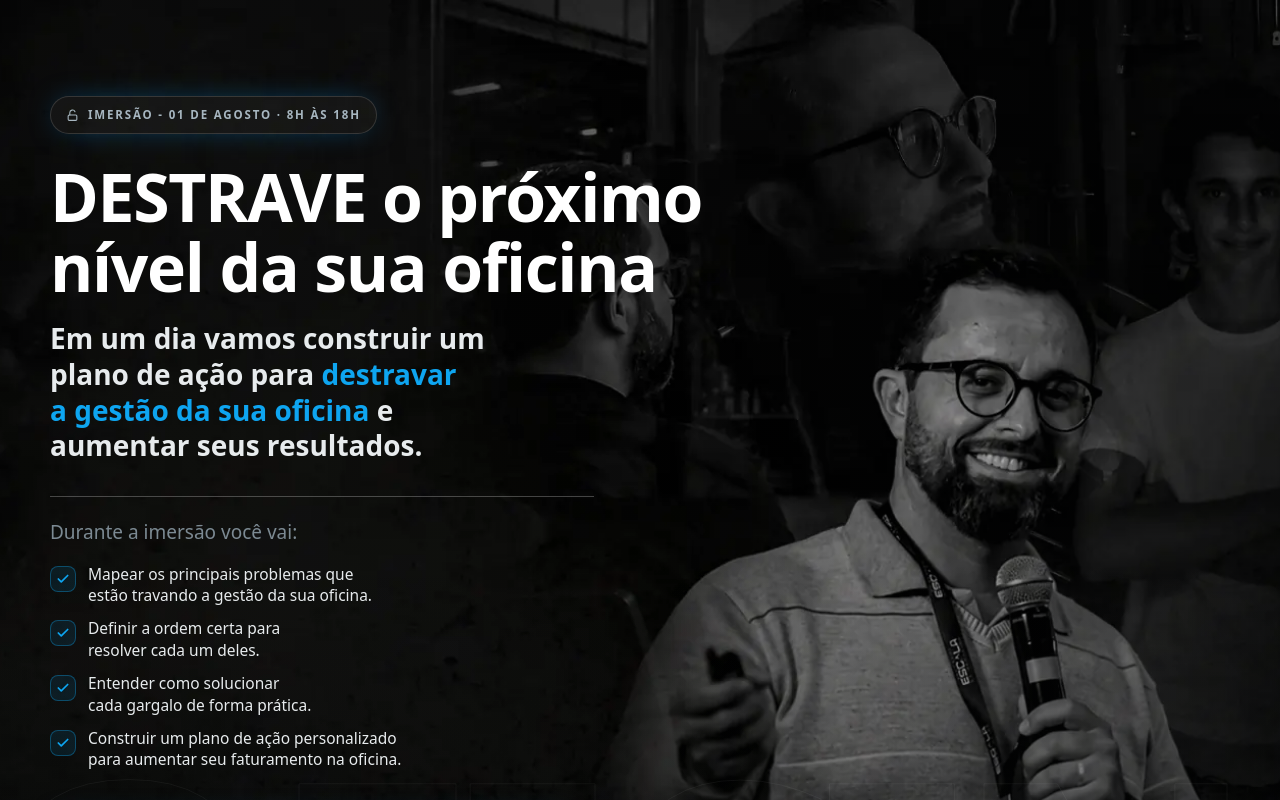
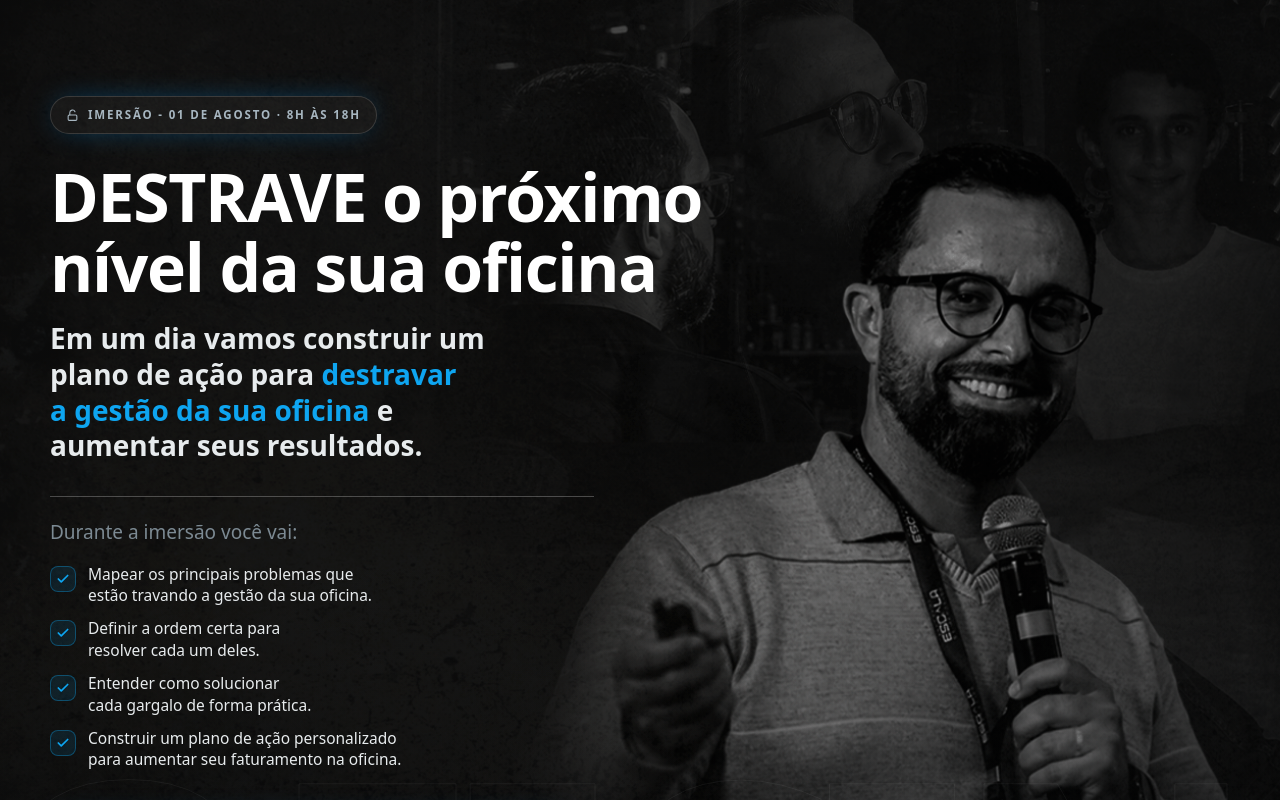
Before and after one commit to cezarhlima1/diegomensor, a Next.js app: page /destrave/lp1 in a window 1280 px wide. Shown: the top 800 px of the page. Built offline with nearby package versions, Linux system fonts and the light colour scheme.

Commit message:
foto atualizada

```diff
--- a/app/globals.css
+++ b/app/globals.css
@@ -962,7 +962,7 @@ a:focus-visible, button:focus-visible {
     background:
       linear-gradient(90deg, rgba(4,5,6,.22) 0%, rgba(4,5,6,.08) 48%, rgba(4,5,6,.38) 100%),
       linear-gradient(0deg, rgba(4,5,6,.5) 0%, transparent 45%),
-      url("/CAPA%20DOBRA1.webp") center / cover no-repeat;
+      url("/CAPA%20DOBRA1.png") center / cover no-repeat;
   }
 
   /* faixa de reforço da proposta, logo após a primeira dobra da LP1 */
```
Also changed, not shown: public/CAPA DOBRA1.png (added), public/CAPA DOBRA1.webp (deleted).
